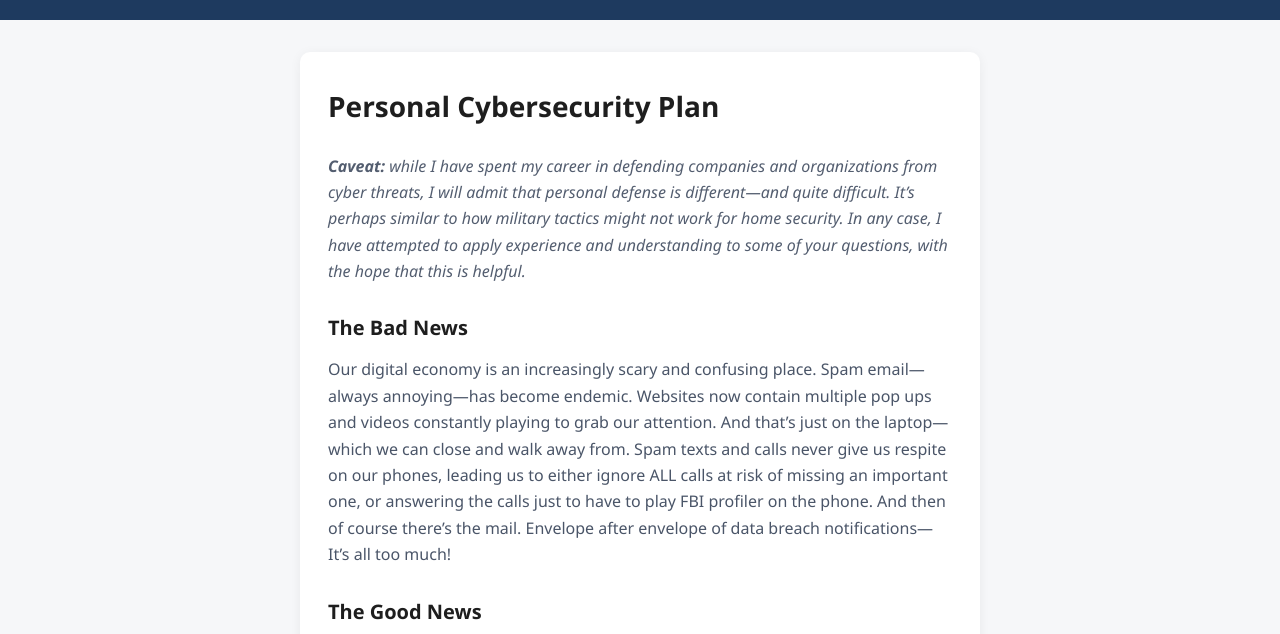
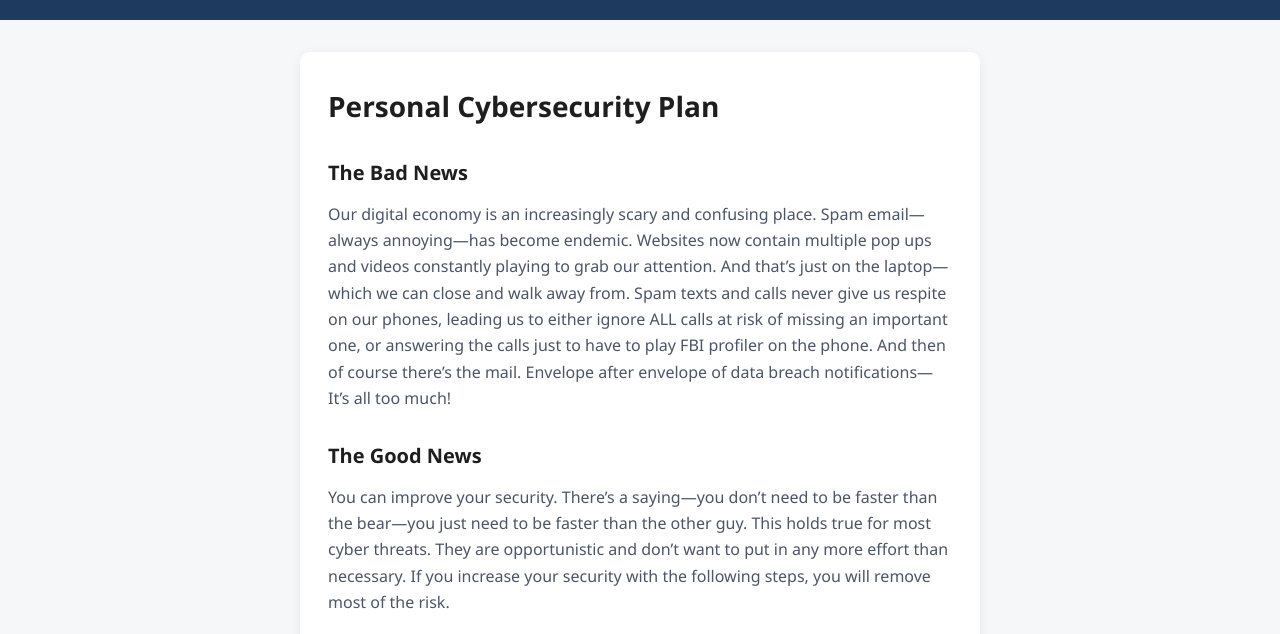
Before and after one commit to secbern/Spidey_sense, a browser extension: page docs/blog.html in a window 1280 px wide. Shown: the part 147-781 px from the top of the page. Drawn offline with Linux system fonts and the light colour scheme.

Commit message:
removed first sentence from blog

```diff
--- a/docs/blog.html
+++ b/docs/blog.html
@@ -30,8 +30,6 @@
   <main class="main-content">
     <article class="blog-article">
       <h1>Personal Cybersecurity Plan</h1>
-
-      <p class="caveat"><strong>Caveat:</strong> while I have spent my career in defending companies and organizations from cyber threats, I will admit that personal defense is different—and quite difficult. It’s perhaps similar to how military tactics might not work for home security. In any case, I have attempted to apply experience and understanding to some of your questions, with the hope that this is helpful.</p>
 
       <h2>The Bad News</h2>
       <p>Our digital economy is an increasingly scary and confusing place. Spam email—always annoying—has become endemic. Websites now contain multiple pop ups and videos constantly playing to grab our attention. And that’s just on the laptop—which we can close and walk away from. Spam texts and calls never give us respite on our phones, leading us to either ignore ALL calls at risk of missing an important one, or answering the calls just to have to play FBI profiler on the phone. And then of course there’s the mail. Envelope after envelope of data breach notifications—It’s all too much!</p>
```
Also changed, not shown: training-site/blog.html (+0 -2 lines).
